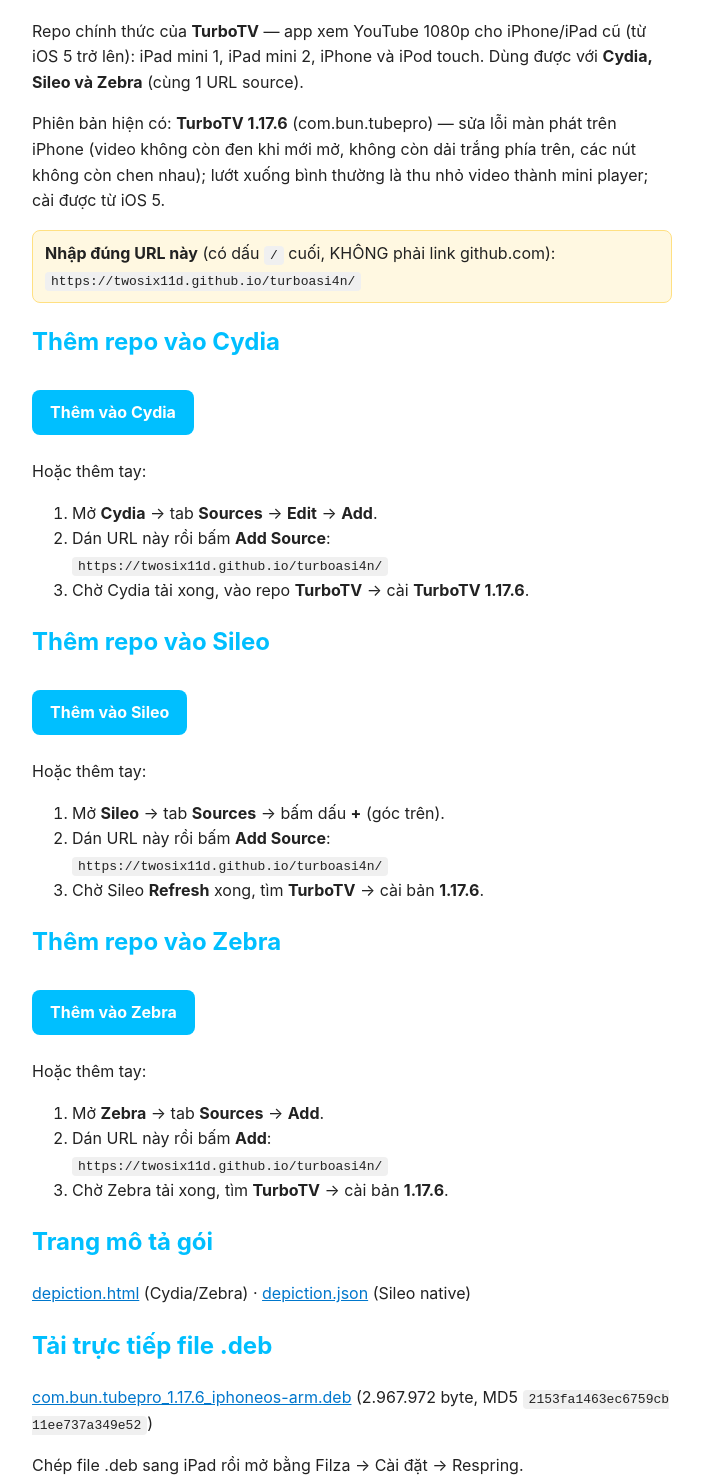
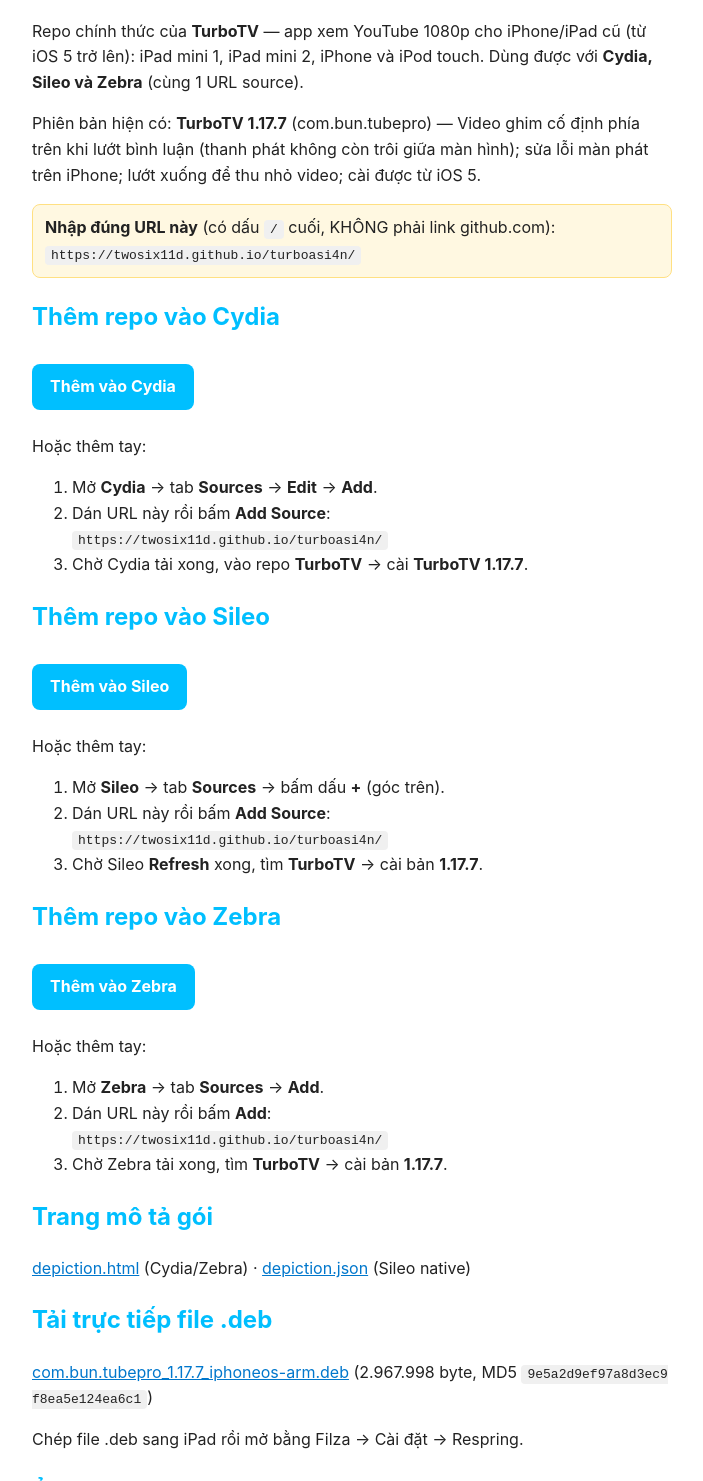
Before and after one commit to twosix11D/TurboAsi4n, a plain HTML site: page index.html in a window 1280 px wide. Shown: the part 94-1575 px from the top of the page, without its empty margins (288-991 px from the left). Drawn offline with Linux system fonts and the light colour scheme.

Commit message:
TurboTV 1.17.7

```diff
--- a/index.html
+++ b/index.html
@@ -15,7 +15,7 @@ h1{color:#00BFFF} h2{color:#00BFFF} a{color:#0077cc} code{background:#f0f0f0;pad
 <body>
 <h1>TurboTV — Repo</h1>
 <p>Repo chính thức của <b>TurboTV</b> — app xem YouTube 1080p cho iPhone/iPad cũ (từ iOS 5 trở lên): iPad mini 1, iPad mini 2, iPhone và iPod touch. Dùng được với <b>Cydia, Sileo và Zebra</b> (cùng 1 URL source).</p>
-<p>Phiên bản hiện có: <b>TurboTV 1.17.6</b> (com.bun.tubepro) — sửa lỗi màn phát trên iPhone (video không còn đen khi mới mở, không còn dải trắng phía trên, các nút không còn chen nhau); lướt xuống bình thường là thu nhỏ video thành mini player; cài được từ iOS 5.</p>
+<p>Phiên bản hiện có: <b>TurboTV 1.17.7</b> (com.bun.tubepro) — Video ghim cố định phía trên khi lướt bình luận (thanh phát không còn trôi giữa màn hình); sửa lỗi màn phát trên iPhone; lướt xuống để thu nhỏ video; cài được từ iOS 5.</p>
 
 <div class="warn"><b>Nhập đúng URL này</b> (có dấu <code>/</code> cuối, KHÔNG phải link github.com):<br><code>https://twosix11d.github.io/turboasi4n/</code></div>
 
@@ -26,7 +26,7 @@ h1{color:#00BFFF} h2{color:#00BFFF} a{color:#0077cc} code{background:#f0f0f0;pad
 <li>Mở <b>Cydia</b> → tab <b>Sources</b> → <b>Edit</b> → <b>Add</b>.</li>
 <li>Dán URL này rồi bấm <b>Add Source</b>:
 <br><code>https://twosix11d.github.io/turboasi4n/</code></li>
-<li>Chờ Cydia tải xong, vào repo <b>TurboTV</b> → cài <b>TurboTV 1.17.6</b>.</li>
+<li>Chờ Cydia tải xong, vào repo <b>TurboTV</b> → cài <b>TurboTV 1.17.7</b>.</li>
 </ol>
 
 <h2>Thêm repo vào Sileo</h2>
@@ -36,7 +36,7 @@ h1{color:#00BFFF} h2{color:#00BFFF} a{color:#0077cc} code{background:#f0f0f0;pad
 <li>Mở <b>Sileo</b> → tab <b>Sources</b> → bấm dấu <b>+</b> (góc trên).</li>
 <li>Dán URL này rồi bấm <b>Add Source</b>:
 <br><code>https://twosix11d.github.io/turboasi4n/</code></li>
-<li>Chờ Sileo <b>Refresh</b> xong, tìm <b>TurboTV</b> → cài bản <b>1.17.6</b>.</li>
+<li>Chờ Sileo <b>Refresh</b> xong, tìm <b>TurboTV</b> → cài bản <b>1.17.7</b>.</li>
 </ol>
 
 <h2>Thêm repo vào Zebra</h2>
@@ -46,14 +46,14 @@ h1{color:#00BFFF} h2{color:#00BFFF} a{color:#0077cc} code{background:#f0f0f0;pad
 <li>Mở <b>Zebra</b> → tab <b>Sources</b> → <b>Add</b>.</li>
 <li>Dán URL này rồi bấm <b>Add</b>:
 <br><code>https://twosix11d.github.io/turboasi4n/</code></li>
-<li>Chờ Zebra tải xong, tìm <b>TurboTV</b> → cài bản <b>1.17.6</b>.</li>
+<li>Chờ Zebra tải xong, tìm <b>TurboTV</b> → cài bản <b>1.17.7</b>.</li>
 </ol>
 
 <h2>Trang mô tả gói</h2>
 <p><a href="depiction.html">depiction.html</a> (Cydia/Zebra) · <a href="depiction.json">depiction.json</a> (Sileo native)</p>
 
 <h2>Tải trực tiếp file .deb</h2>
-<p><a href="debs/com.bun.tubepro_1.17.6_iphoneos-arm.deb">com.bun.tubepro_1.17.6_iphoneos-arm.deb</a> (2.967.972 byte, MD5 <code>2153fa1463ec6759cb11ee737a349e52</code>)</p>
+<p><a href="debs/com.bun.tubepro_1.17.7_iphoneos-arm.deb">com.bun.tubepro_1.17.7_iphoneos-arm.deb</a> (2.967.998 byte, MD5 <code>9e5a2d9ef97a8d3ec9f8ea5e124ea6c1</code>)</p>
 <p>Chép file .deb sang iPad rồi mở bằng Filza → Cài đặt → Respring.</p>
 
 <h2>Ủng hộ / Donate</h2>
```
Also changed, not shown: depiction.html (+9 -3 lines), depiction.json (+1 -1 lines), 6 other files.
